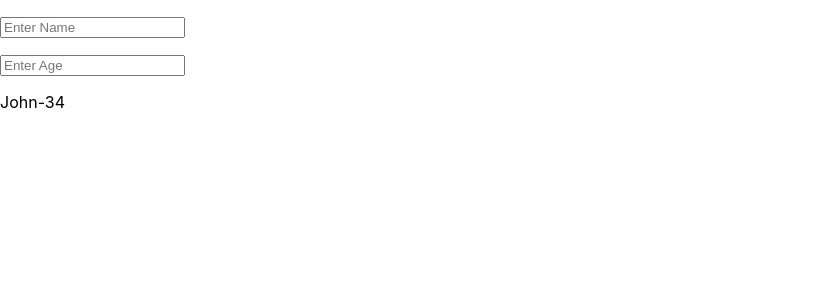
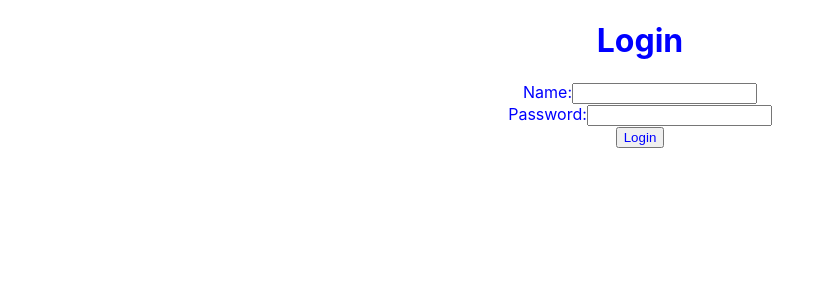
Before and after one commit to Ravali-u/myapp, a React (Create React App) app: page / in a window 1280 px wide. Shown: the top 300 px of the page, without its empty margins (0-835 px from the left). Built offline with nearby package versions, Linux system fonts and the light colour scheme.

Commit message:
modified file

```diff
--- /dev/null
+++ b/src/App14.js
@@ -0,0 +1,42 @@
+import React, { useState } from 'react';
+import './App.css';
+
+function App14() {
+  const [name, setName] = useState('');
+  const [password, setPassword] = useState('');
+  const [loginStatus, setLoginStatus] = useState('');
+
+  const handleNameChange = (event) => {
+    setName(event.target.value);
+  };
+
+  const handlePasswordChange = (event) => {
+    setPassword(event.target.value);
+  };
+
+  const handleLogin = () => {
+    if (name === 'john' && password === '1234') {
+      setLoginStatus('Success');
+    } else {
+      setLoginStatus('Fail');
+    }
+  };
+
+  return (
+    <div className="App">
+      <h1>Login</h1>
+      <div>
+        <label>Name:</label>
+        <input type="text" value={name} onChange={handleNameChange} />
+      </div>
+      <div>
+        <label>Password:</label>
+        <input type="password" value={password} onChange={handlePasswordChange} />
+      </div>
+      <button onClick={handleLogin}>Login</button>
+      <p>{loginStatus}</p>
+    </div>
+  );
+}
+
+export default App14;
--- a/src/index.js
+++ b/src/index.js
@@ -1,7 +1,7 @@
 import React from 'react';
 import ReactDOM from 'react-dom/client';
 import './index.css';
-import App13 from './App13';
+import App14 from './App14';
 
 
 const root = ReactDOM.createRoot(document.getElementById('root'));
@@ -9,6 +9,6 @@ root.render(
   <React.StrictMode>
     {/* <App3 names={["John", "Cathy", "Mike"]}/> */}
    {/* <App3 students={{name:'John', age:23}}/> */}
-   <App13 />
+   <App14 />
   </React.StrictMode>
 );
```
